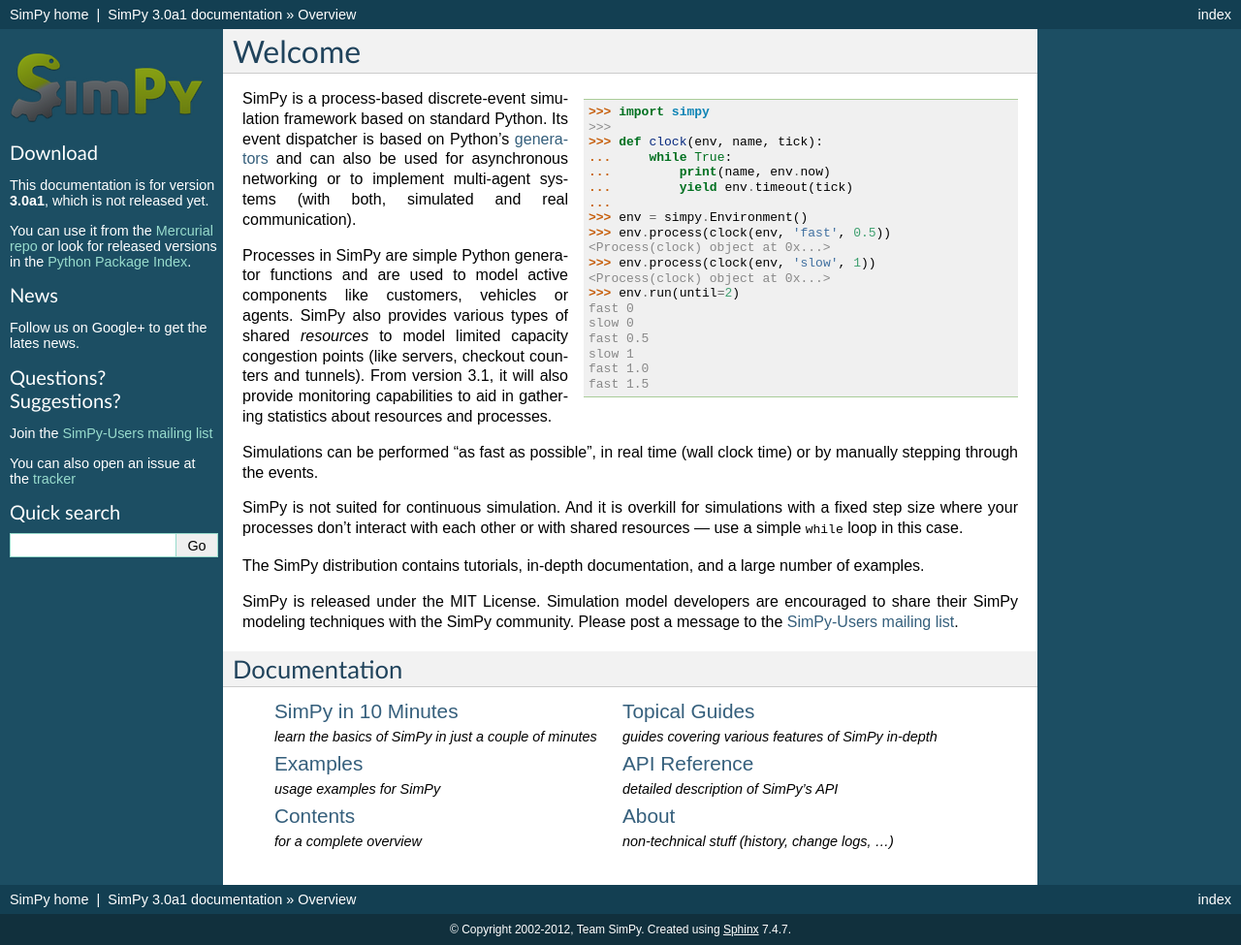
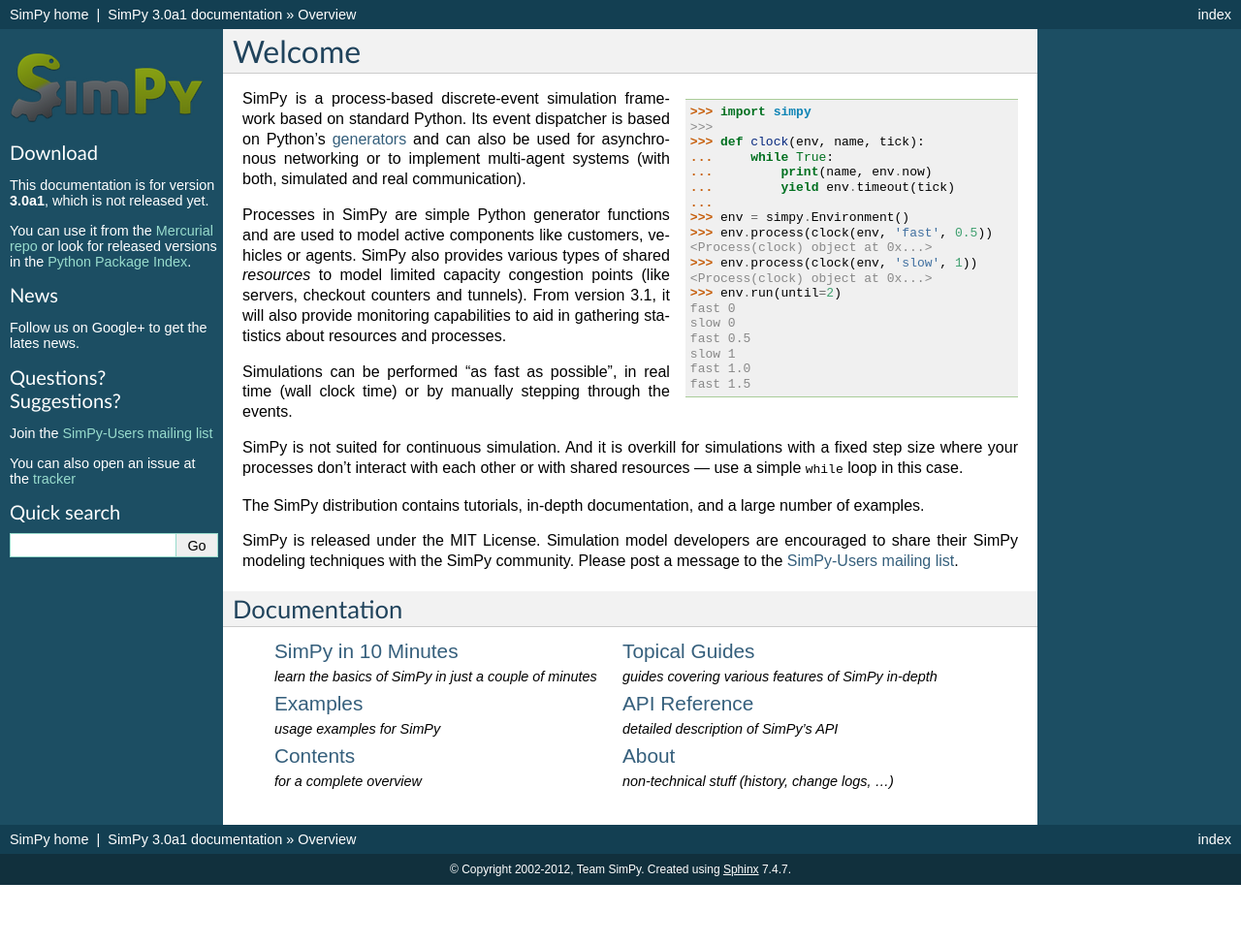
Before and after one commit to simpx/simpy, a Sphinx documentation site: the page built from docs/index.rst, in a window 1280 px wide. Shown: the whole page at 97% size. Built offline with Sphinx 7.4.7, drawn with Linux system fonts in a browser that asks for light colours; pages that are not in the unit, such as notebooks, are missing from menus; comment, search, counter and statistics services are not loaded; after the commit the page ends 913 px from its top, so only the background shows below that.

Commit message:
Minor tweaks for the documentation index page.

```diff
--- a/docs/_templates/index.html
+++ b/docs/_templates/index.html
@@ -4,7 +4,7 @@
 {% block body %}
   <h1>Welcome</h1>
 
-<div style="width: 28em; margin: 0 0 .5em 1em; float: right;">
+<div id="hello-simpy">
 <div class="highlight-python"><div class="highlight"><pre><span class="gp">&gt;&gt;&gt; </span><span class="kn">import</span> <span class="nn">simpy</span>
 <span class="go">&gt;&gt;&gt;</span>
 <span class="gp">&gt;&gt;&gt; </span><span class="k">def</span> <span class="nf">clock</span><span class="p">(</span><span class="n">env</span><span class="p">,</span> <span class="n">name</span><span class="p">,</span> <span class="n">tick</span><span class="p">):</span>
--- a/docs/_templates/layout.html
+++ b/docs/_templates/layout.html
@@ -2,13 +2,15 @@
 
 {% block extrahead %}
 {{ super() }}
-{# <style type="text/css"> #}
-{# .floatright pre { #}
-{#     margin: 0; #}
-{#     border: 1px solid; #}
-{#     border-radius: 4px; #}
-{# } #}
-{# </style> #}
+<style type="text/css">
+#hello-simpy {
+    margin: 0 0 .5em 1em;
+    float: right;
+}
+#hello-simpy pre {
+    padding-right: 2em;
+}
+</style>
 {% endblock %}
 
 {% block rootrellink %}
```
